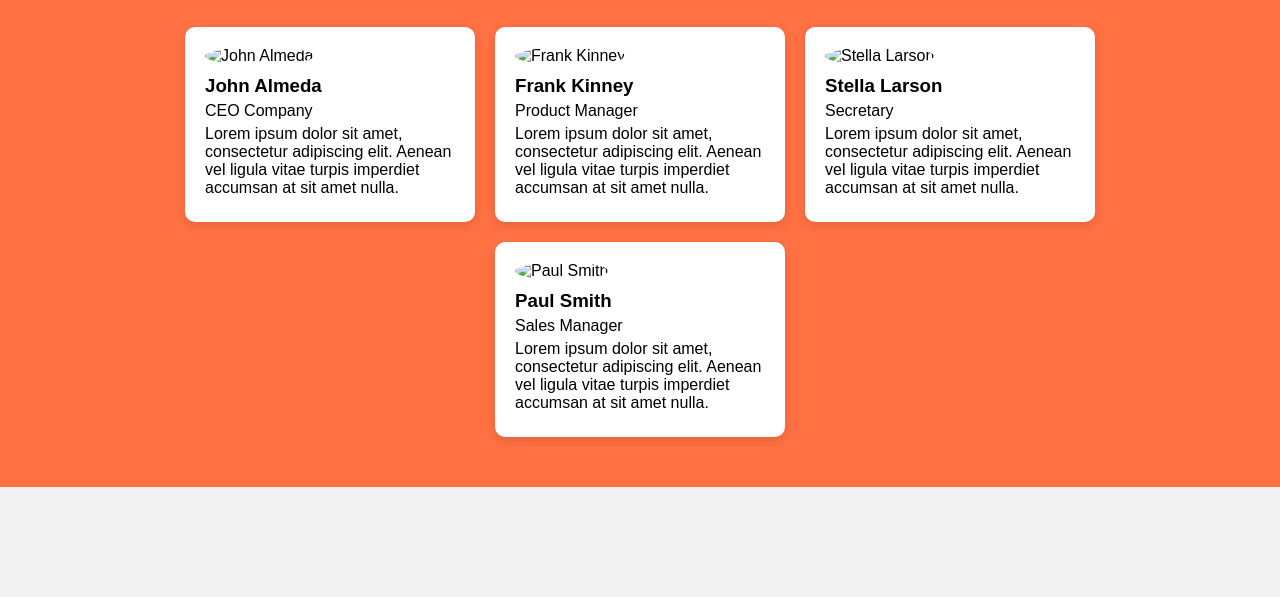
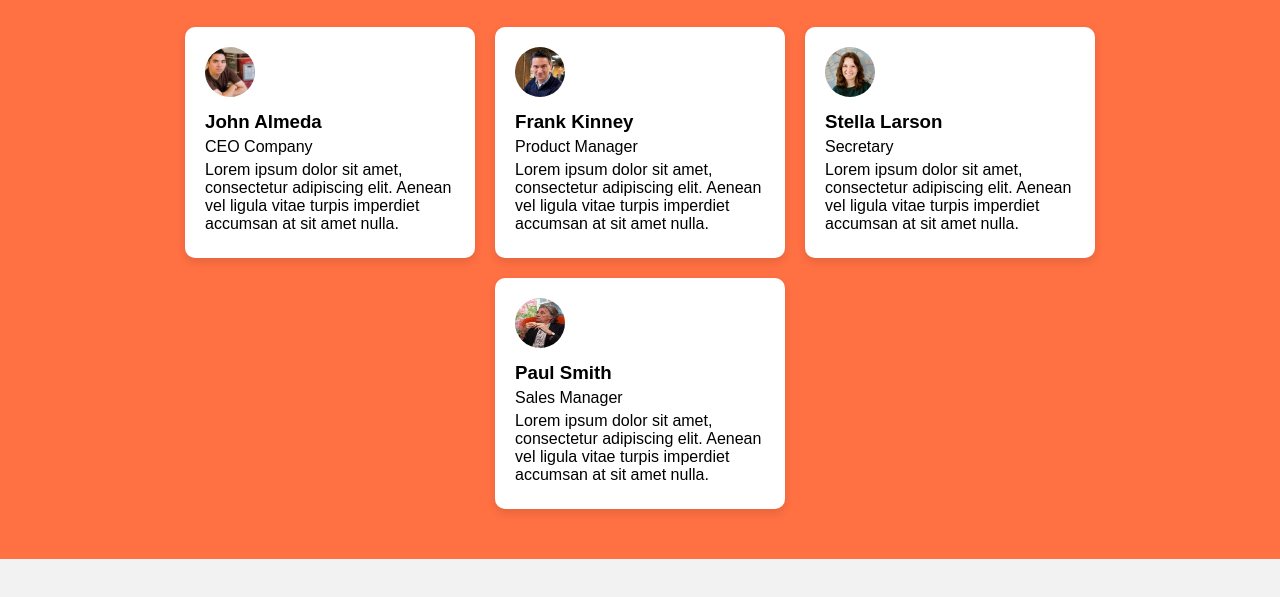
Before and after one commit to Bhavanishanmugasundharam/TEstimonial-page-HTML-CSS, a plain HTML site: page index.html in a window 1280 px wide. Shown: the part 111-708 px from the top of the page. Drawn offline with Linux system fonts and the light colour scheme.

Commit message:
Update index.html

```diff
--- a/index.html
+++ b/index.html
@@ -60,25 +60,25 @@
         <h1>Read what our customers say</h1>
         <div class="testimonial-box">
             <div class="testimonial">
-                <img src="images/Jon-Almeda.jpg" alt="John Almeda" height="300px" width="50px">
+                <img src="Jon-Almeda.jpg" alt="John Almeda" height="300px" width="50px">
                 <h3>John Almeda</h3>
                 <p>CEO Company</p>
                 <p>Lorem ipsum dolor sit amet, consectetur adipiscing elit. Aenean vel ligula vitae turpis imperdiet accumsan at sit amet nulla.</p>
             </div>
             <div class="testimonial">
-                <img src="images/frank.jpg" alt="Frank Kinney">
+                <img src="frank.jpg" alt="Frank Kinney">
                 <h3>Frank Kinney</h3>
                 <p>Product Manager</p>
                 <p>Lorem ipsum dolor sit amet, consectetur adipiscing elit. Aenean vel ligula vitae turpis imperdiet accumsan at sit amet nulla.</p>
             </div>
             <div class="testimonial">
-                <img src="images/stella.jpg" alt="Stella Larson">
+                <img src="stella.jpg" alt="Stella Larson">
                 <h3>Stella Larson</h3>
                 <p>Secretary</p>
                 <p>Lorem ipsum dolor sit amet, consectetur adipiscing elit. Aenean vel ligula vitae turpis imperdiet accumsan at sit amet nulla.</p>
             </div>
             <div class="testimonial">
-                <img src="images/paul.jpg" alt="Paul Smith">
+                <img src="paul.jpg" alt="Paul Smith">
                 <h3>Paul Smith</h3>
                 <p>Sales Manager</p>
                 <p>Lorem ipsum dolor sit amet, consectetur adipiscing elit. Aenean vel ligula vitae turpis imperdiet accumsan at sit amet nulla.</p>
```
